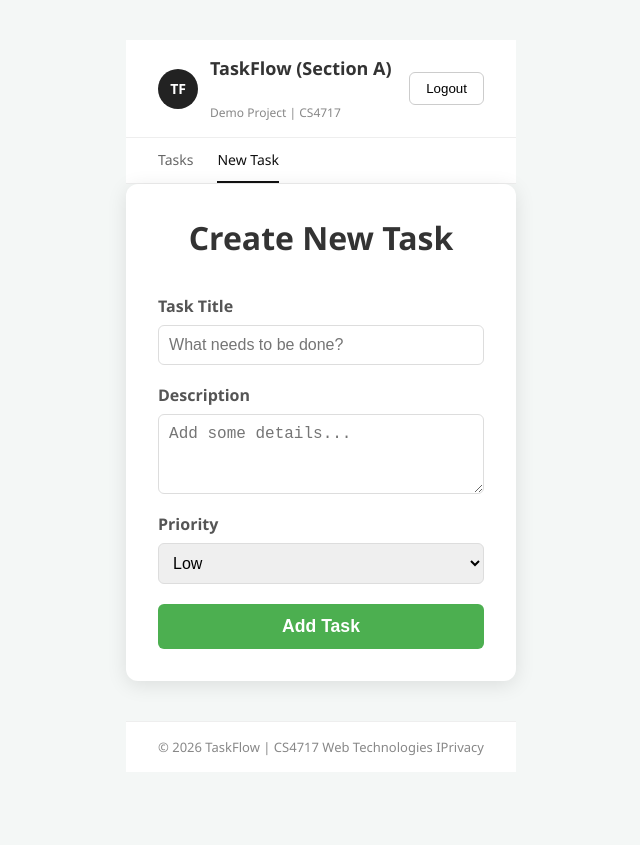
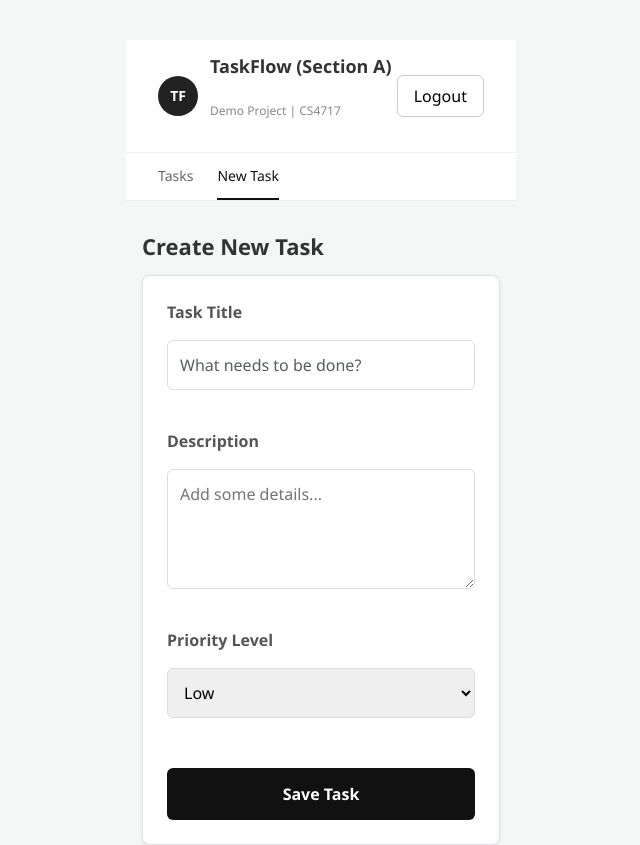
Before and after one commit to Lujain-Mahesar/Taskflow_FinalProject, a React (Vite) app in the folder frontend/: page /create in a window 1280 px wide. Shown: the top 845 px of the page, without its empty margins (319-959 px from the left). Before the commit the page ends 812 px from the top, so only its background shows below. Built offline with nearby package versions, Linux system fonts and the light colour scheme.

Commit message:
Commit 1 & 2: Completed UI sync with Lujain's styles and added task state management

```diff
--- a/frontend/index.html
+++ b/frontend/index.html
@@ -1,9 +1,11 @@
 <!doctype html>
 <html lang="en">
+
   <head>
     <meta charset="UTF-8" />
     <link rel="icon" type="image/svg+xml" href="/favicon.svg" />
     <meta name="viewport" content="width=device-width, initial-scale=1.0" />
+    <link href="https://cdn.jsdelivr.net/npm/bootstrap@5.3.0/dist/css/bootstrap.min.css" rel="stylesheet">
     <title>frontend</title>
   </head>
   <body>
--- a/frontend/src/index.css
+++ b/frontend/src/index.css
@@ -102,13 +102,14 @@ body {
   padding: 40px;
 }
 
+
 .task-container {
   background: white;
   padding: 2rem;
   border-radius: 12px;
   box-shadow: 0 4px 20px rgba(0, 0, 0, 0.1);
   width: 100%;
-  max-width: 500px;
+  max-width: 500px; /* <--- This was the narrowness culprit! */
 }
 
 h1 {
@@ -164,3 +165,85 @@ textarea {
 .submit-btn:hover {
   background-color: #45a049;
 }
+
+
+/*grey changes updated*/
+.create-task-section {
+  display: flex;
+  justify-content: center;
+  padding: 2rem;
+  background-color: #f8f9fa; /* Matches her light gray background */
+  min-height: 80vh;
+}
+
+.task-card {
+  background: white;
+  border-radius: 8px;
+  box-shadow: 0 2px 10px rgba(0,0,0,0.05); /* Matches her soft shadow */
+  padding: 2rem;
+  width: 100%;
+  max-width: 600px;
+  border-top: 4px solid #007bff; /* Adds a professional blue accent */
+}
+
+.task-card h1 {
+  font-size: 1.5rem;
+  color: #333;
+  margin-bottom: 1.5rem;
+  font-weight: 600;
+}
+
+.form-label {
+  font-size: 0.9rem;
+  font-weight: 500;
+  color: #666;
+  margin-bottom: 0.5rem;
+  display: block;
+}
+
+.form-input {
+  width: 100%;
+  padding: 0.75rem;
+  margin-bottom: 1.25rem;
+  border: 1px solid #dee2e6;
+  border-radius: 5px;
+  background-color: #fff;
+}
+
+.submit-btn-primary {
+  background-color: #007bff; /* Matches standard Bootstrap blue */
+  color: white;
+  border: none;
+  padding: 0.75rem 1.5rem;
+  border-radius: 5px;
+  font-weight: 600;
+  cursor: pointer;
+  transition: background 0.2s;
+}
+
+.submit-btn-primary:hover {
+  background-color: #0056b3;
+}
+
+
+/* Force the container to match Lujain's list width */
+.container {
+  max-width: 1140px !important;
+  width: 100% !important;
+}
+
+.card {
+  width: 100% !important;
+}
+/* This forces the page to be as wide as Lujain's list */
+.custom-wide-container {
+    width: 95% !important;
+    max-width: 1400px !important;
+    margin: 0 auto !important;
+}
+
+/* This ensures the card itself doesn't shrink */
+.card {
+    width: 100% !important;
+    border: 1px solid #dee2e6 !important;
+}
--- a/frontend/src/pages/CreateTaskPage.tsx
+++ b/frontend/src/pages/CreateTaskPage.tsx
@@ -1,27 +1,33 @@
 import React, { useState } from 'react';
 
 const CreateTaskPage = () => {
-  // State variables for your form
   const [title, setTitle] = useState('');
   const [description, setDescription] = useState('');
-  const [priority, setPriority] = useState('Low'); // Mandatory for Group 4!
+  const [priority, setPriority] = useState('Low');
 
   const handleSubmit = (e: React.FormEvent) => {
     e.preventDefault();
     console.log("New Task:", { title, description, priority });
-    alert("Task captured! (Ready for Commit 2 connection)");
+    alert("Task captured!");
   };
 
   return (
-    <div className="task-container">
-      {/* Use the same class name you used in Phase 1 */}
-      <h1>Create New Task</h1>
 
+    <div className="dashboard-container">
+      <div className="ui-label">
+        <h2>Create New Task</h2>
+      </div>
+
+
+      <div className="card">
         <form onSubmit={handleSubmit} className="task-form">
-        <div className="form-group">
-          <label>Task Title</label>
+
+          <div className="form-group" style={{ marginBottom: '20px' }}>
+            <label style={{ display: 'block', fontWeight: '600', marginBottom: '8px' }}>Task Title</label>
             <input
               type="text"
+              className="form-control" // Bootstrap-style or standard
+              style={{ width: '100%', padding: '12px', borderRadius: '6px', border: '1px solid #ddd' }}
               value={title}
               onChange={(e) => setTitle(e.target.value)}
               placeholder="What needs to be done?"
@@ -29,26 +35,46 @@ const CreateTaskPage = () => {
             />
           </div>
 
-        <div className="form-group">
-          <label>Description</label>
+          <div className="form-group" style={{ marginBottom: '20px' }}>
+            <label style={{ display: 'block', fontWeight: '600', marginBottom: '8px' }}>Description</label>
             <textarea
+              style={{ width: '100%', padding: '12px', borderRadius: '6px', border: '1px solid #ddd', minHeight: '120px' }}
               value={description}
               onChange={(e) => setDescription(e.target.value)}
               placeholder="Add some details..."
             />
           </div>
 
-        <div className="form-group">
-          <label>Priority</label>
-          <select value={priority} onChange={(e) => setPriority(e.target.value)}>
+          <div className="form-group" style={{ marginBottom: '30px' }}>
+            <label style={{ display: 'block', fontWeight: '600', marginBottom: '8px' }}>Priority Level</label>
+            <select
+              style={{ width: '100%', padding: '12px', borderRadius: '6px', border: '1px solid #ddd' }}
+              value={priority}
+              onChange={(e) => setPriority(e.target.value)}
+            >
               <option value="Low">Low</option>
               <option value="Medium">Medium</option>
               <option value="High">High</option>
             </select>
           </div>
 
-        <button type="submit" className="submit-btn">Add Task</button>
+          <button
+            type="submit"
+            style={{
+              width: '100%',
+              padding: '14px',
+              backgroundColor: '#111', // Matches her 'active' tab color
+              color: 'white',
+              border: 'none',
+              borderRadius: '6px',
+              fontWeight: '600',
+              cursor: 'pointer'
+            }}
+          >
+            Save Task
+          </button>
         </form>
+      </div>
     </div>
   );
 };
```
Lines whose indentation alone changed are shown as unchanged.
